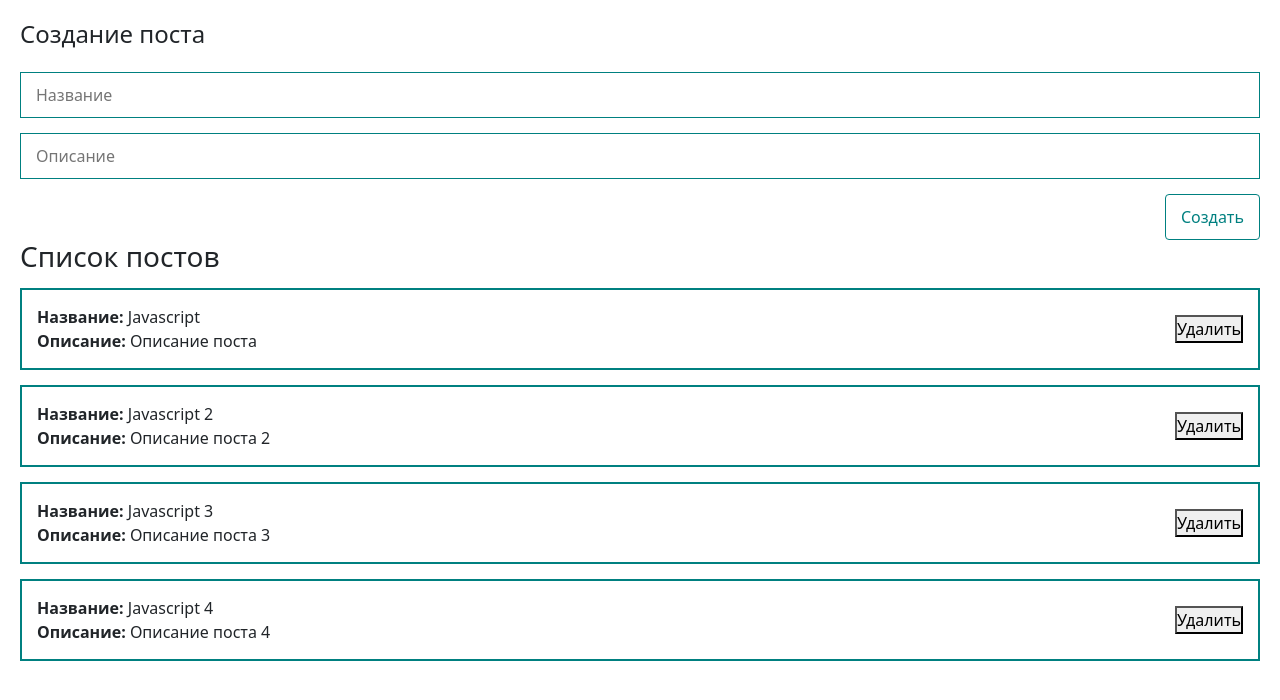
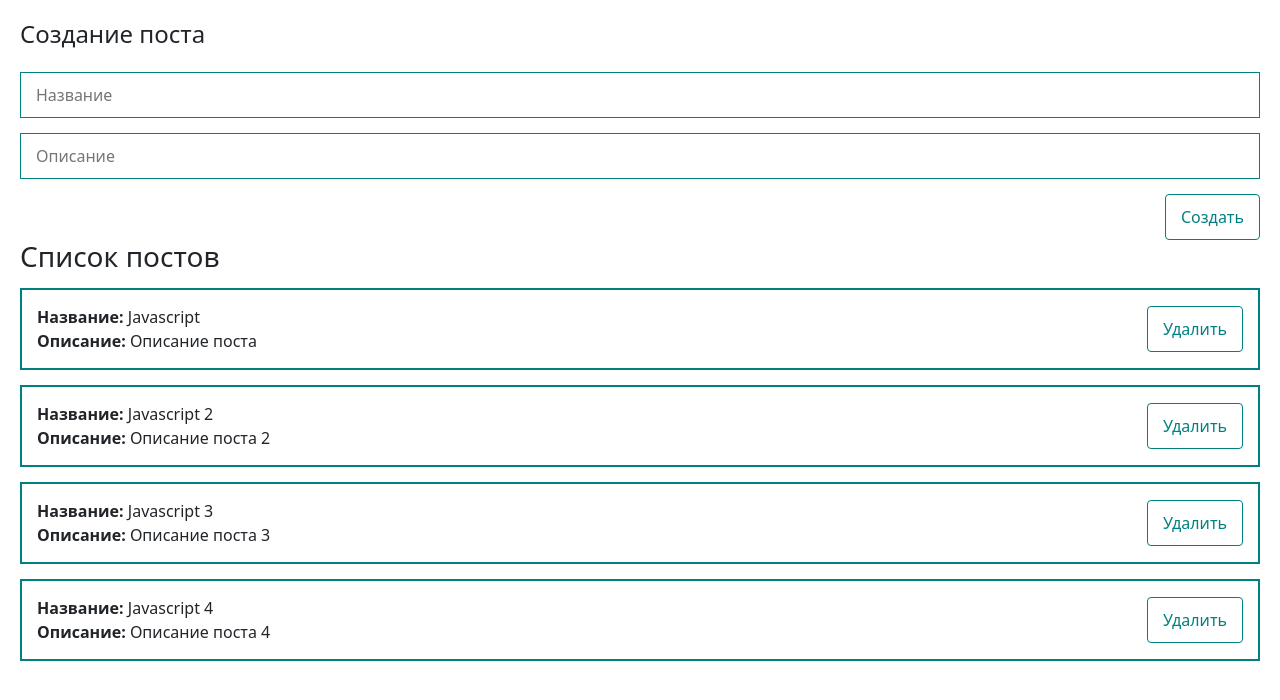
Before and after one commit to xIgor1982/posts_project_vue_3, a Vue app: page / in a window 1280 px wide. Shown: the top 700 px of the page. Built offline with nearby package versions, Linux system fonts and the light colour scheme.

Commit message:
Создана и подключена UI библиотека компонентов. Осуществлено ее глобальное подключение в main.js

```diff
--- a/src/components/PostForm.vue
+++ b/src/components/PostForm.vue
@@ -13,7 +13,7 @@
 			type="text"
 			placeholder="Описание"
 		/>
-		<button class="btn" @click="createPost">Создать</button>
+		<my-button class="btn" @click="createPost">Создать</my-button>
 	</form>
 </template>
 
@@ -42,15 +42,6 @@
 </script>
 
 <style scoped>
-.btn {
-	margin-top: 15px;
-	align-self: flex-end;
-	padding: 10px 15px;
-	background: none;
-	color: teal;
-	border: 1px solid teal;
-}
-
 .form {
 	display: flex;
 	flex-direction: column;
@@ -62,4 +53,9 @@
 	padding: 10px 15px;
 	margin-top: 15px;
 }
+
+.btn {
+	align-self: flex-end;
+	margin-top: 15px;
+}
 </style>
--- a/src/components/PostItem.vue
+++ b/src/components/PostItem.vue
@@ -5,7 +5,7 @@
 			<div><strong>Описание:</strong> {{ post.body }}</div>
 		</div>
 		<div class="btns">
-			<button>Удалить</button>
+			<my-button>Удалить</my-button>
 		</div>
 	</div>
 </template>
--- /dev/null
+++ b/src/components/UI/MyButton.vue
@@ -0,0 +1,20 @@
+<template>
+	<button class="btn">
+		<slot></slot>
+	</button>
+</template>
+
+<script>
+export default {
+	name: 'my-button'
+};
+</script>
+
+<style scoped>
+.btn {
+	padding: 10px 15px;
+	background: none;
+	color: teal;
+	border: 1px solid teal;
+}
+</style>
--- /dev/null
+++ b/src/components/UI/index.js
@@ -0,0 +1,5 @@
+import MyButton from '@/components/UI/MyButton';
+
+export default [
+	MyButton,
+];
--- a/src/main.js
+++ b/src/main.js
@@ -1,7 +1,14 @@
 import 'bootstrap/dist/css/bootstrap.css';
 import { createApp } from 'vue';
 import App from './App.vue';
+import components from '@/components/UI/index';
 
-createApp(App).mount('#app');
+const app = createApp(App);
+
+components.forEach((component) => {
+	app.component(component.name, component);
+});
+
+app.mount('#app');
 
 import 'bootstrap/dist/js/bootstrap.js';
```
